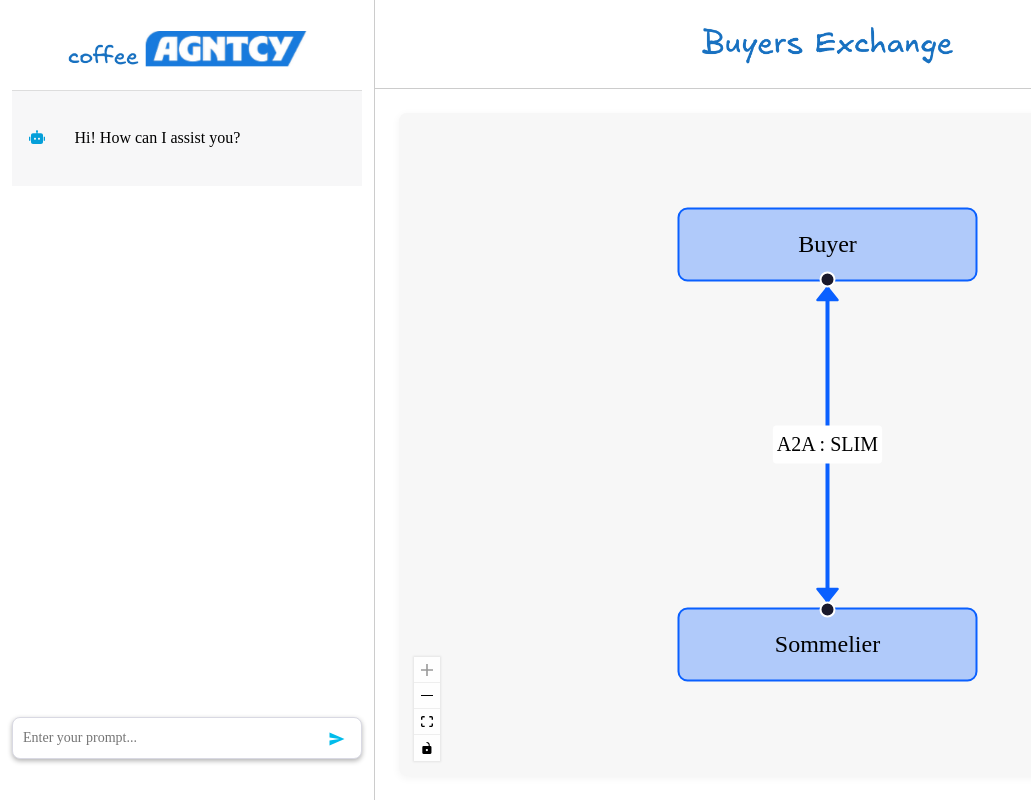
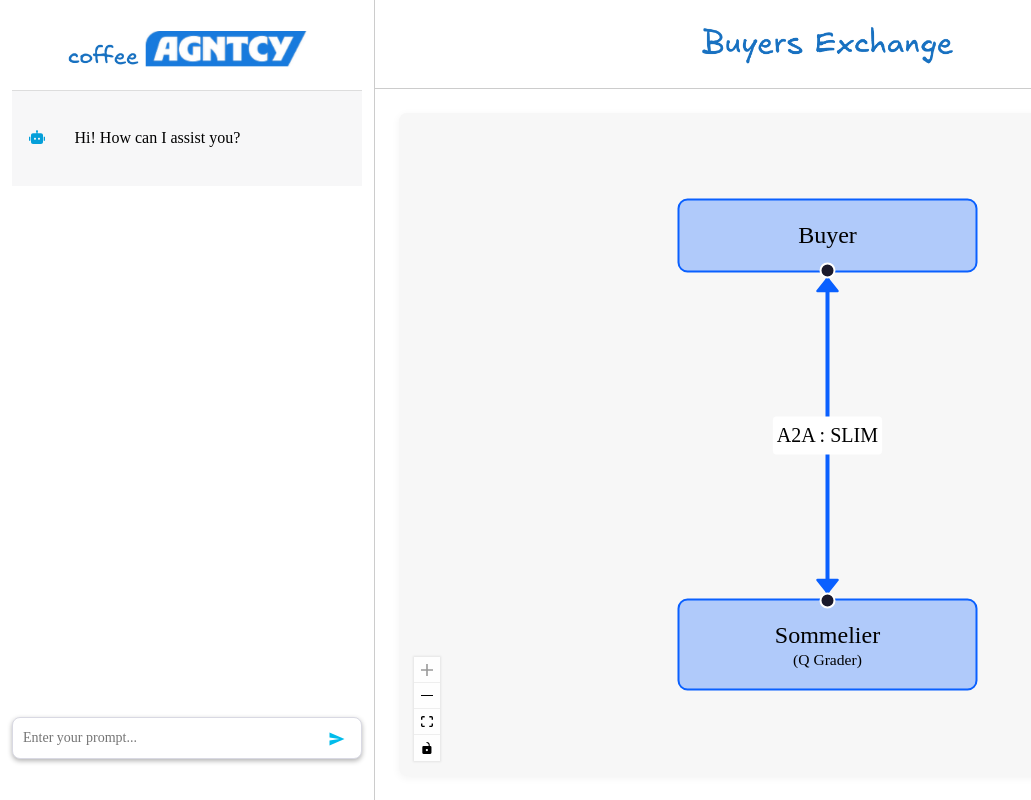
Before and after one commit to panyuenlau/coffeeAgntcy, a React (Vite) app in the folder coffeeAGNTCY/coffee_agents/corto/exchange/frontend/: page / in a window 1280 px wide. Shown: the whole page, without its empty margins (0-1031 px from the left). Built offline with nearby package versions, Linux system fonts and the light colour scheme; a web font is replaced by a local one.

Commit message:
chore: Update UI Node Label (#14)

```diff
--- a/coffeeAGNTCY/coffee_agents/corto/exchange/frontend/src/components/MainArea/Graph.jsx
+++ b/coffeeAGNTCY/coffee_agents/corto/exchange/frontend/src/components/MainArea/Graph.jsx
@@ -1,4 +1,4 @@
-import React, { useEffect } from 'react';
+import React, { useEffect, useCallback } from 'react';
 import {
     ReactFlow,
     ReactFlowProvider,
@@ -41,7 +41,16 @@ const initialNodes = [
     {
         id: NODE_IDS.SOMMELIER,
         type: 'output',
-        data: { label: 'Sommelier' },
+        data: {
+            label: (
+                <div>
+                    Sommelier
+                    <div style={{ fontSize: '.65em' }}>
+                        (Q Grader)
+                    </div>
+                </div>
+            )
+        },
         position: { x: 250, y: 250 },
         style: {
             fontFamily: "'CiscoSansTT'",
@@ -74,8 +83,8 @@ const initialEdges = [
 ];
 
 const Graph = ({ buttonClicked, setButtonClicked }) => {
-    const [nodes, setNodes] = useNodesState(initialNodes);
-    const [edges, setEdges] = useEdgesState(initialEdges);
+    const [nodes, setNodes, onNodesChange] = useNodesState(initialNodes);
+    const [edges, setEdges, onEdgesChange] = useEdgesState(initialEdges);
 
     useEffect(() => {
         if (!buttonClicked) return;
@@ -94,6 +103,7 @@ const Graph = ({ buttonClicked, setButtonClicked }) => {
                                 backgroundColor: 'rgba(0, 255, 0, 0.3)',
                                 border: '1px solid #00FF00',
                             },
+                            position: node.position, // Ensure position remains unchanged
                         }
                         : node
                 )
@@ -101,7 +111,13 @@ const Graph = ({ buttonClicked, setButtonClicked }) => {
             await delay(DELAY_DURATION);
 
             // Reset to initial nodes
-            setNodes(initialNodes);
+            setNodes((nds) =>
+                nds.map((node) => ({
+                    ...node,
+                    style: initialNodes.find((n) => n.id === node.id).style,
+                    position: node.position, // Ensure position remains unchanged
+                }))
+            );
             await delay(DELAY_DURATION);
 
             // Change edge to green
@@ -134,6 +150,7 @@ const Graph = ({ buttonClicked, setButtonClicked }) => {
                                 backgroundColor: 'rgba(0, 255, 0, 0.3)',
                                 border: '1px solid #00FF00',
                             },
+                            position: node.position, // Ensure position remains unchanged
                         }
                         : node
                 )
@@ -141,7 +158,13 @@ const Graph = ({ buttonClicked, setButtonClicked }) => {
             await delay(DELAY_DURATION);
 
             // Reset to initial nodes
-            setNodes(initialNodes);
+            setNodes((nds) =>
+                nds.map((node) => ({
+                    ...node,
+                    style: initialNodes.find((n) => n.id === node.id).style,
+                    position: node.position, // Ensure position remains unchanged
+                }))
+            );
 
             // Reset buttonClicked state
             setButtonClicked(false);
@@ -156,8 +179,10 @@ const Graph = ({ buttonClicked, setButtonClicked }) => {
                 <ReactFlow
                     nodes={nodes}
                     edges={edges}
+                    onNodesChange={onNodesChange}
+                    onEdgesChange={onEdgesChange}
+                    proOptions={proOptions}
                     fitView
-                    proOptions={proOptions}
                 >
                     <Controls />
                 </ReactFlow>
```
Also changed, not shown: 2 other files (tests, documents, lock files or other folders).
